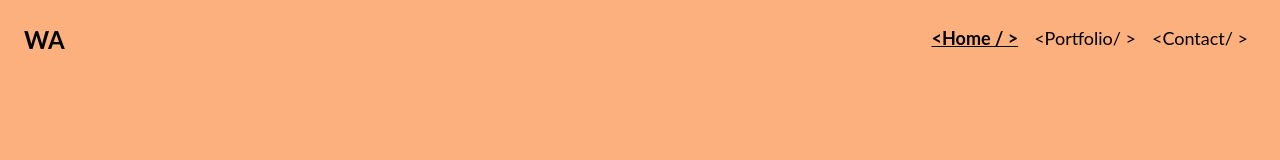
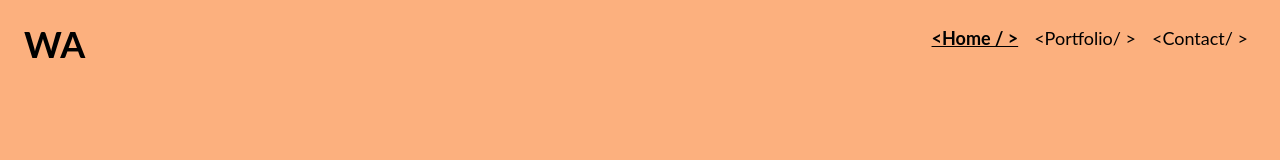
Before and after one commit to wanwari/wanwari.ca, a React (Create React App) app: page / in a window 1280 px wide. Shown: the top 160 px of the page. Built offline with nearby package versions, Linux system fonts and the light colour scheme.

Commit message:
style: increase logo size

```diff
--- a/src/components/Header.tsx
+++ b/src/components/Header.tsx
@@ -7,7 +7,7 @@ interface HeaderProps {
 const Header = ({ active }: HeaderProps) => {
 	return (
 		<div className="flex justify-between">
-			<div className="p-6 text-2xl font-bold">
+			<div className="p-6 text-4xl font-bold">
 				<Link to="/">WA</Link>
 			</div>
 			<div className="p-6 text-lg">
```
